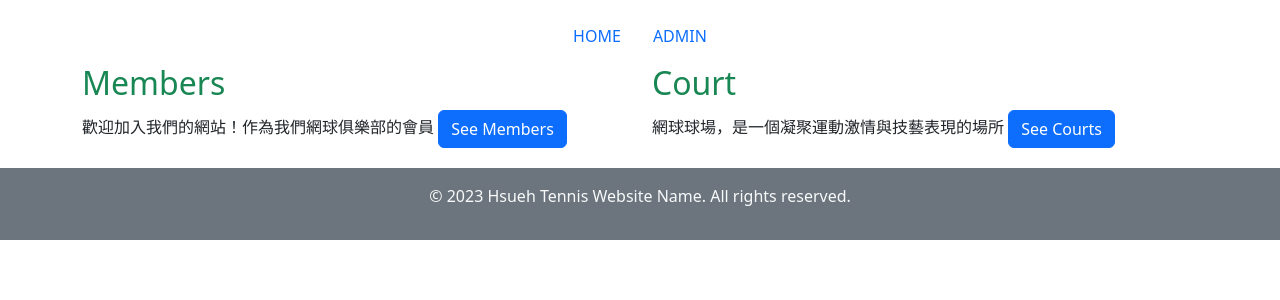
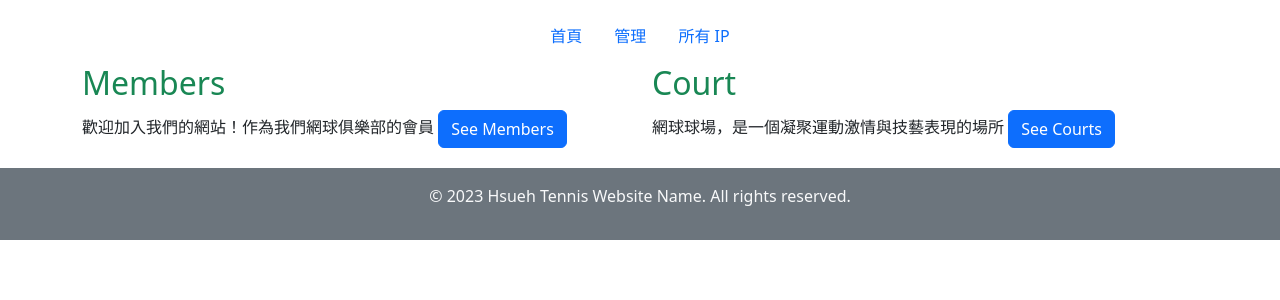
Before and after one commit to AuTooong/1121-web_final, a Django app: page / in a window 1280 px wide. Shown: the top 300 px of the page. Run offline with Django 3.2, Linux system fonts and the light colour scheme.

Commit message:
added link to overview in navbar

```diff
--- a/ipControl/IP/urls.py
+++ b/ipControl/IP/urls.py
@@ -2,5 +2,5 @@ from django.urls import path
 from . import views
 
 urlpatterns = [
-    path('ip/overview', views.overview),
+    path('ip/overview', views.overview, name='overview'),
 ]
--- a/ipControl/ipControl/templates/master.html
+++ b/ipControl/ipControl/templates/master.html
@@ -15,12 +15,14 @@
   <div class="container-fluid mt-3">
     <ul class="nav justify-content-center">
       <li class="nav-item">
-        <a class="nav-link" href="/">HOME</a>
+        <a class="nav-link" href="/">首頁</a>
       </li>
       <li class="nav-item">
-        <a class="nav-link" href="/admin">ADMIN</a>
+        <a class="nav-link" href="/admin">管理</a>
       </li>
-
+      <li class="nav-item">
+        <a class="nav-link" href="{% url 'overview' %}">所有 IP</a>
+      </li>
     </ul>
   </div>
 
```
